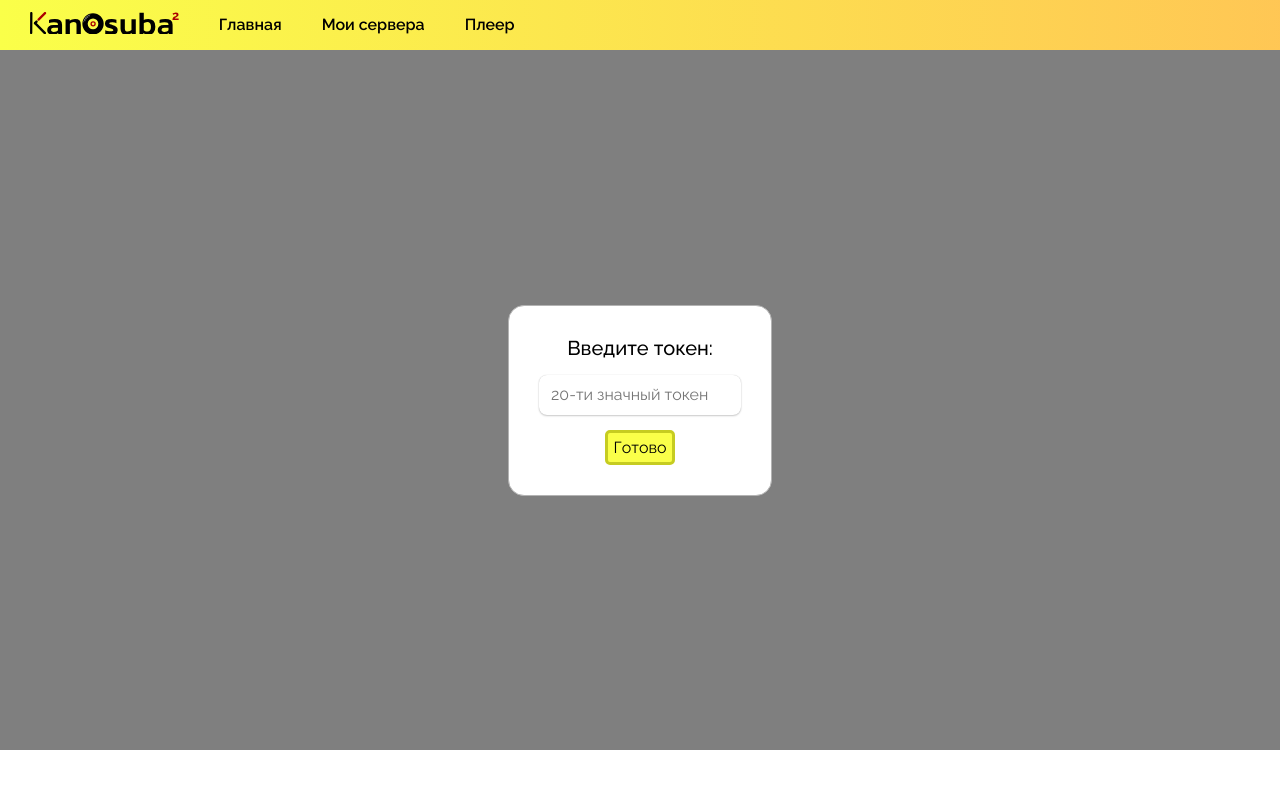
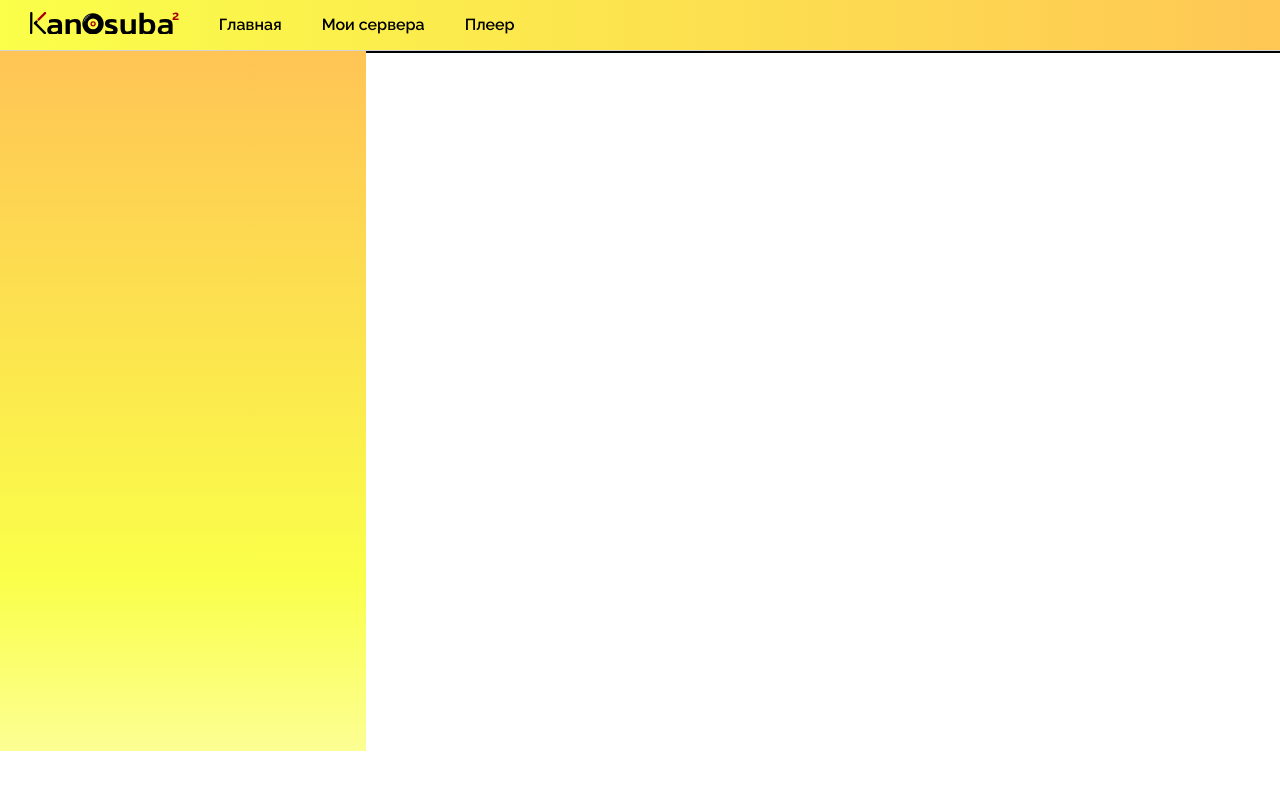
Before and after one commit to Kanogame/Node-Discord-Bot, a React (Create React App) app in the folder DiscordApp - frontend/: page /player/1 in a window 1280 px wide. Shown: the top 790 px of the page. Built offline with nearby package versions, Linux system fonts and the light colour scheme.

Commit message:
front rewrite pt 4

```diff
--- a/DiscordApp - frontend/src/index.js
+++ b/DiscordApp - frontend/src/index.js
@@ -7,7 +7,7 @@ import {
 import "./styles.css";
 
 import Root from "./routes/root";
-import Player, {loader as playerLoader} from "./routes/player";
+import PlayerSection, {loader as playerLoader} from "./routes/player";
 
 const router = createBrowserRouter([
   {
@@ -16,7 +16,7 @@ const router = createBrowserRouter([
     children: [
       {
         path: "player/:tokenPass",
-        element: <Player />,
+        element: <PlayerSection />,
         loader: playerLoader,
       },
     ],
--- a/DiscordApp - frontend/src/routes/player.jsx
+++ b/DiscordApp - frontend/src/routes/player.jsx
@@ -8,7 +8,7 @@ export function loader({params}) {
     return {tokenPass}
 }
 
-export default function Player() {
+export default function PlayerSection() {
     const [token, setToken] = useState("");
     const {tokenPass} = useLoaderData();
 
@@ -22,7 +22,8 @@ export default function Player() {
         height: 100%;
         justify-content: center;
         align-items: center;
-        background: rgba(0, 0, 0, 0.5);`;
+        background: rgba(0, 0, 0, 0.5);
+        display: none;`;
 
     const Modal = styled.div`
         padding: 30px;
@@ -71,8 +72,38 @@ export default function Player() {
             <Modal>
                 <ModalHead>Введите токен:</ModalHead>
                 <ModalInput type="text" placeholder="20-ти значный токен" value={token} onChange={setTokenInp} />
-                <ModalButton href="/player">Готово</ModalButton>
+                <ModalButton href={`/player/${tokenPass}&t=${token}`}>Готово</ModalButton>
             </Modal>
         </ModalContent>
+        <Player>
+
+        </Player>
     </>
 }
+
+function Player(props) {
+const Root = styled.div`
+        display: flex;
+        height: 100%;`;
+
+    const PlayerControls = styled.div`
+        flex: 2 1 0;
+        background: linear-gradient(0deg, rgba(252,255,147,1) 0%, rgba(250,255,73,1) 25%, rgba(255,196,85,1) 100%);`;
+
+    const MusicList = styled.div`
+        flex: 5 1 0;`;
+
+    const Music = styled.div`
+        border: 1px solid black;`;
+
+    return <>
+        <Root>
+            <PlayerControls>
+
+            </PlayerControls>
+            <MusicList>
+                <Music></Music>
+            </MusicList>
+        </Root>
+    </>
+}
--- a/DiscordApp - frontend/src/routes/root.jsx
+++ b/DiscordApp - frontend/src/routes/root.jsx
@@ -13,7 +13,8 @@ export default function Root() {
         background: rgb(250,255,73);
         background: linear-gradient(90deg, rgba(250,255,73,1) 0%, rgba(255,196,85,1) 100%);
         font-family: Raleway;
-        display: flex;`;
+        display: flex;
+        border-bottom: 1px solid lightgray;`;
 
     const HeaderContent = styled.div`
         height: 50px;
```
